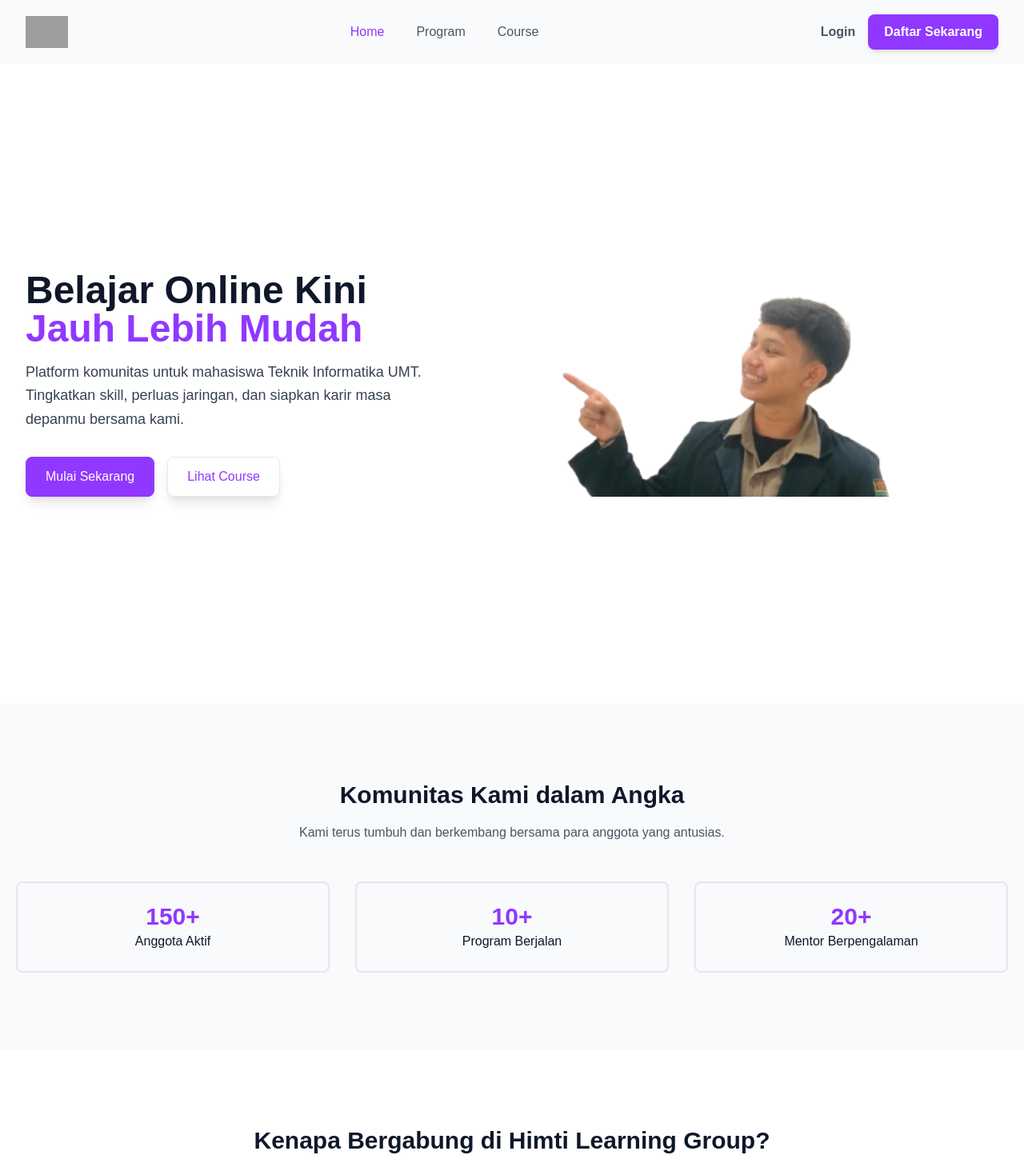
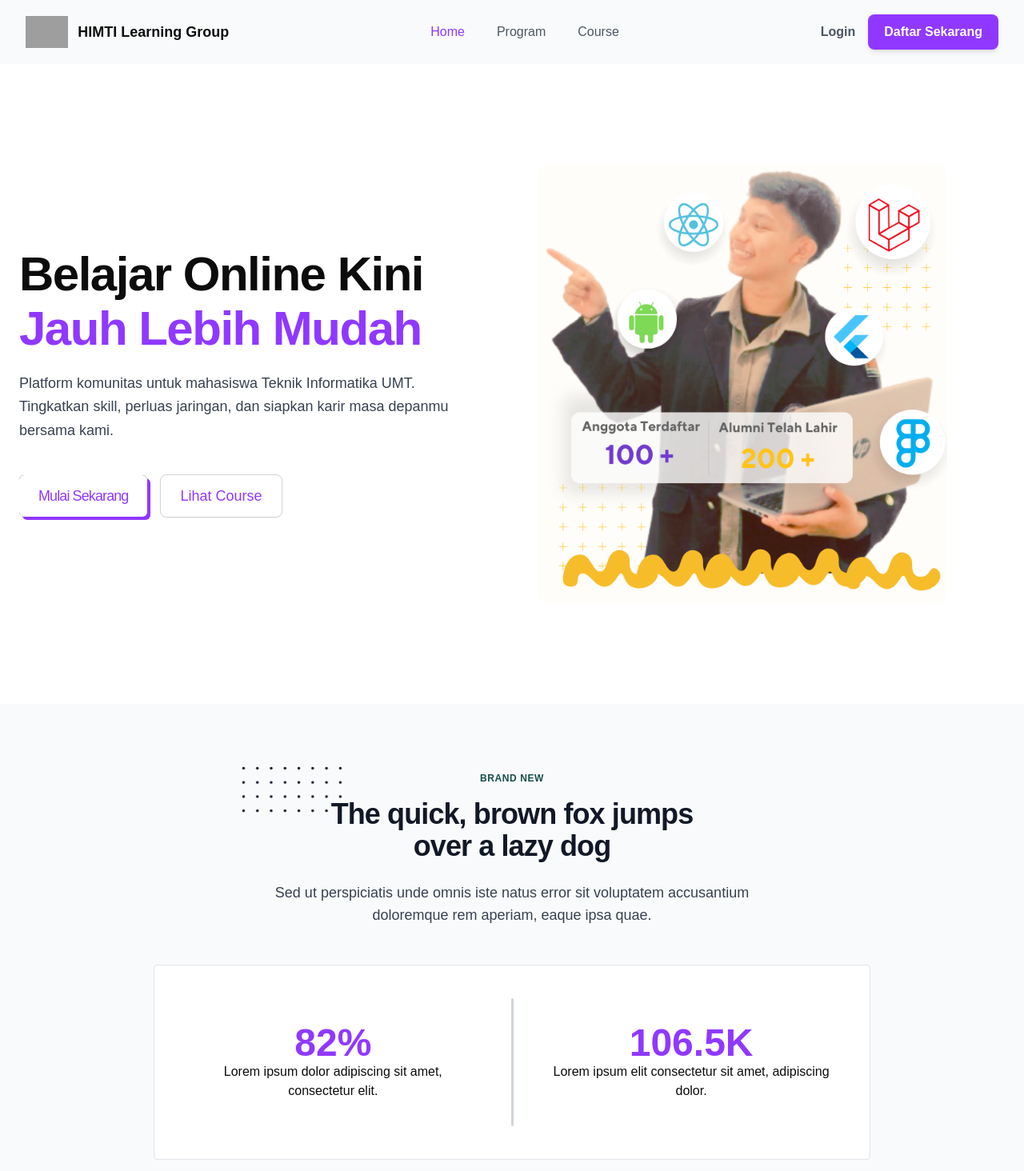
Before and after one commit to RifkiFrds/Himti-Learning-GroupApp, a React (Vite) app: page / in a window 1280 px wide. Shown: the top 1464 px of the page at 80% size. Built offline with nearby package versions, Linux system fonts and the light colour scheme; grey boxes are pictures that could not be loaded.

Commit message:
Add Home PAGE

```diff
--- a/src/Components/Atoms/Button.jsx
+++ b/src/Components/Atoms/Button.jsx
@@ -1,11 +1,52 @@
-import React from 'react'
+import React from 'react';
+import { Link } from 'react-router-dom';
 
-function Button() {
-  return (
-    <div>
-      <button className="btn btn-soft btn-primary">Primary</button>
-    </div>
-  )
-}
+const Button = ({
+  variant = 'primary', // 'primary' atau 'secondary'
+  as = 'a',            // 'a' atau 'Link' dari react-router-dom
+  children,            // Teks di dalam tombol, contoh: "Mulai Sekarang"
+  className = '',      // Untuk menambahkan class custom jika perlu
+  ...props             // Props lainnya seperti href, to, target, dll.
+}) => {
 
-export default Button
+  // Tentukan elemen yang akan dirender: 'a' atau komponen Link
+  const Component = as === 'Link' ? Link : 'a';
+
+  // Style untuk varian 'primary' (tombol ungu dengan efek)
+  if (variant === 'primary') {
+    return (
+      <Component
+        className={`relative inline-flex items-center justify-center px-6 py-3 text-lg font-medium tracking-tighter text-white bg-gray-800 rounded-md group ${className}`}
+        {...props} // sebar semua props (misal: href="/", to="/course")
+      >
+        <span className="absolute inset-0 w-full h-full mt-1 ml-1 transition-all duration-300 ease-in-out bg-primary rounded-md group-hover:mt-0 group-hover:ml-0"></span>
+        <span className="absolute inset-0 w-full h-full bg-white rounded-md "></span>
+        <span className="absolute inset-0 w-full h-full transition-all duration-200 ease-in-out delay-100 bg-primary rounded-md opacity-0 group-hover:opacity-100 "></span>
+        <span className="relative text-primary transition-colors duration-200 ease-in-out delay-100 group-hover:text-white">
+          {children} {/* Tampilkan teks dari children */}
+        </span>
+      </Component>
+    );
+  }
+
+  <a href="#_" class="relative inline-flex items-center justify-start px-6 py-3 overflow-hidden font-medium transition-all bg-white rounded hover:bg-white group">
+    <span class="w-48 h-48 rounded rotate-[-40deg] bg-purple-600 absolute bottom-0 left-0 -translate-x-full ease-out duration-500 transition-all translate-y-full mb-9 ml-9 group-hover:ml-0 group-hover:mb-32 group-hover:translate-x-0"></span>
+    <span class="relative w-full text-left text-black transition-colors duration-300 ease-in-out group-hover:text-white">Button Text</span>
+</a>
+
+  // Style untuk varian 'secondary' (tombol putih)
+  if (variant === 'secondary') {
+    return (
+      <Component
+        className={`inline-block rounded-lg border border-gray-300 bg-white px-6 py-3 text-lg font-medium text-primary shadow-sm transition-transform duration-300 hover:scale-105 hover:bg-gray-50 focus:outline-none focus:ring ${className}`}
+        {...props}
+      >
+        {children}
+      </Component>
+    );
+  }
+
+  return null; // Jika varian tidak dikenali
+};
+
+export default Button;
--- a/src/Components/Layout/Navbar.jsx
+++ b/src/Components/Layout/Navbar.jsx
@@ -1,6 +1,6 @@
 import { useState, useEffect } from 'react';
 import { NavLink } from 'react-router-dom';
-import himtiLogo from '../../assets/himti-logo.png'; // KEMBALIKAN LOGO HIMTI
+import himtiLogo from '../../assets/himti-logo.png';
 
 const Navbar = () => {
   const [isOpen, setIsOpen] = useState(false);
@@ -25,8 +25,8 @@ const Navbar = () => {
 
   // Class styling menggunakan warna 'primary' dari tema Anda
   const linkBaseClass = "text-base font-medium transition-colors duration-300";
-  const activeLinkClass = "text-primary"; // MENGGUNAKAN WARNA UNGU
-  const inactiveLinkClass = "text-gray-600 hover:text-primary"; // MENGGUNAKAN WARNA UNGU
+  const activeLinkClass = "text-primary";
+  const inactiveLinkClass = "text-gray-600 hover:text-primary";
 
   return (
     <nav
@@ -37,12 +37,20 @@ const Navbar = () => {
       <div className="container mx-auto px-4 sm:px-6 lg:px-8">
         <div className="relative flex items-center justify-between h-20">
 
-          {/* Logo HIMTI */}
-          <div className="flex-shrink-0">
-            <NavLink to="/">
+          {/* --- BAGIAN YANG DIPERBAIKI --- */}
+          <NavLink to="/" className="flex-shrink-0">
+            <div className="flex items-center gap-3">
               <img className="h-10 w-auto" src={himtiLogo} alt="HIMTI Learning Group" />
-            </NavLink>
-          </div>
+              {/* REVISI:
+                Class 'hidden' dan 'sm:block' dihapus.
+                Ukuran font diatur menjadi 'text-base' di mobile dan 'text-lg' di layar 'sm' ke atas
+                agar terlihat proporsional.
+              */}
+              <span className="font-bold text-base sm:text-lg text-secondary">
+                HIMTI Learning Group
+              </span>
+            </div>
+          </NavLink>
 
           {/* Nav Links (Desktop) */}
           <div className="hidden md:flex md:items-center md:space-x-10">
@@ -62,7 +70,7 @@ const Navbar = () => {
           {/* Tombol CTA (Desktop) */}
           <div className="hidden md:flex items-center gap-4">
             <a
-              href="#" // Ganti dengan link login jika ada
+              href="#"
               className="font-semibold text-gray-600 hover:text-primary transition-colors"
             >
               Login
--- a/src/Components/Organisms/HeroSection.jsx
+++ b/src/Components/Organisms/HeroSection.jsx
@@ -1,53 +1,54 @@
-// src/Components/Organisms/HeroSection.jsx
-
 import heroIllustration from '../../assets/hero-illustration.png';
 import { Link } from 'react-router-dom';
-
+import Button from '../Atoms/Button';
 const HeroSection = () => {
   return (
-    <section className="bg-white">
-      <div className="container mx-auto max-w-screen-xl px-4 py-8 sm:px-6 lg:flex lg:h-screen lg:items-center lg:px-8">
-        <div className="grid w-full grid-cols-1 gap-8 lg:grid-cols-2 lg:gap-16">
+    <section className="relative bg-white overflow-hidden">
+      <div className="container mx-auto flex min-h-screen max-w-screen-xl items-center px-4 py-20 sm:px-6 lg:py-24">
+        <div className="grid w-full grid-cols-1 items-center gap-y-16 lg:grid-cols-2 lg:gap-x-16">
 
-          {/* Kolom Teks (Kiri) */}
-          <div className="flex flex-col justify-center text-center lg:text-left">
-            <h1 className="text-4xl font-bold text-secondary sm:text-5xl">
+          <div className="text-center lg:text-left">
+            <h1 className="text-4xl font-bold tracking-tight text-secondary sm:text-5xl md:text-6xl">
               Belajar Online Kini
-              <strong className="block font-extrabold text-primary">
+              <strong className="mt-2 block font-extrabold text-primary">
                 Jauh Lebih Mudah
               </strong>
             </h1>
 
-            <p className="mt-4 max-w-lg mx-auto lg:mx-0 text-pretty text-gray-700 sm:text-lg/relaxed">
+            <p className="mt-6 text-lg leading-relaxed text-gray-700">
               Platform komunitas untuk mahasiswa Teknik Informatika UMT. Tingkatkan skill, perluas jaringan, dan siapkan karir masa depanmu bersama kami.
             </p>
 
-            <div className="mt-8 flex flex-wrap gap-4 justify-center lg:justify-start">
-              <a
+            <div className="mt-10 flex flex-wrap items-center justify-center gap-4 lg:justify-start">
+
+              <Button
+                variant="primary"
                 href="https://himti-lms.vercel.app/"
                 target="_blank"
                 rel="noopener noreferrer"
-                className="inline-block rounded-lg border border-primary bg-primary px-6 py-3 font-medium text-white shadow-lg transition hover:bg-opacity-90 focus:outline-none focus:ring"
               >
                 Mulai Sekarang
-              </a>
+              </Button>
 
-              <Link
+              <Button
+                variant="secondary"
+                as={Link}
                 to="/course"
-                className="inline-block rounded-lg border border-gray-200 bg-white px-6 py-3 font-medium text-primary shadow-lg transition hover:bg-gray-50 focus:outline-none focus:ring"
               >
                 Lihat Course
-              </Link>
+              </Button>
+
             </div>
           </div>
 
-          {/* Kolom Gambar (Kanan) */}
-          <div className="relative h-80 overflow-hidden rounded-lg sm:h-80 lg:h-full">
-            <img
-              alt="Mahasiswa sedang belajar dan berkolaborasi"
-              src={heroIllustration}
-              className="absolute inset-90 h-full w-full object-cover"
-            />
+          <div className="relative flex items-center justify-center">
+             <div className="relative w-full max-w-lg lg:max-w-none">
+                <img
+                    alt="Mahasiswa"
+                    src={heroIllustration}
+                    className="max-w-lg h-auto w-full rounded-2xl object-contain"
+                />
+            </div>
           </div>
 
         </div>
--- a/src/Components/Organisms/StatsSection.jsx
+++ b/src/Components/Organisms/StatsSection.jsx
@@ -1,37 +1,76 @@
-const StatCard = ({ count, label }) => (
-  <div className="p-4 md:w-1/3 sm:w-1/2 w-full">
-    <div className="border-2 border-gray-200 px-4 py-6 rounded-lg text-center">
-      <h2 className="title-font font-bold text-3xl text-primary">{count}</h2>
-      <p className="leading-relaxed text-secondary">{label}</p>
-    </div>
-  </div>
-);
-
 const StatsSection = () => {
-  const stats = [
-    { count: "150+", label: "Anggota Aktif" },
-    { count: "10+", label: "Program Berjalan" },
-    { count: "20+", label: "Mentor Berpengalaman" },
-  ];
 
   return (
-    <section className="text-gray-600 body-font bg-gray-50">
-      <div className="container px-5 py-24 mx-auto">
-        <div className="flex flex-col text-center w-full mb-12">
-          <h1 className="sm:text-3xl text-2xl font-bold title-font mb-4 text-secondary">
-            Komunitas Kami dalam Angka
-          </h1>
-          <p className="lg:w-2/3 mx-auto leading-relaxed text-base">
-            Kami terus tumbuh dan berkembang bersama para anggota yang antusias.
+    <div className="px-4 py-16 mx-auto sm:max-w-xl md:max-w-full lg:max-w-screen-xl md:px-24 lg:px-8 lg:py-20">
+      <div className="max-w-xl mb-10 md:mx-auto sm:text-center lg:max-w-2xl md:mb-12">
+        <div>
+          <p className="inline-block px-3 py-px mb-4 text-xs font-semibold tracking-wider text-teal-900 uppercase rounded-full bg-teal-accent-400">
+            Brand new
           </p>
         </div>
-        <div className="flex flex-wrap -m-4">
-          {stats.map((stat, index) => (
-            <StatCard key={index} count={stat.count} label={stat.label} />
-          ))}
+        <h2 className="max-w-lg mb-6 font-sans text-3xl font-bold leading-none tracking-tight text-gray-900 sm:text-4xl md:mx-auto">
+          <span className="relative inline-block">
+            <svg
+              viewBox="0 0 52 24"
+              fill="currentColor"
+              className="absolute top-0 left-0 z-0 hidden w-32 -mt-8 -ml-20 text-blue-gray-100 lg:w-32 lg:-ml-28 lg:-mt-10 sm:block"
+            >
+              <defs>
+                <pattern
+                  id="d5589eeb-3fca-4f01-ac3e-983224745704"
+                  x="0"
+                  y="0"
+                  width=".135"
+                  height=".30"
+                >
+                  <circle cx="1" cy="1" r=".7" />
+                </pattern>
+              </defs>
+              <rect
+                fill="url(#d5589eeb-3fca-4f01-ac3e-983224745704)"
+                width="52"
+                height="24"
+              />
+            </svg>
+            <span className="relative">The</span>
+          </span>{' '}
+          quick, brown fox jumps over a lazy dog
+        </h2>
+        <p className="text-base text-gray-700 md:text-lg">
+          Sed ut perspiciatis unde omnis iste natus error sit voluptatem
+          accusantium doloremque rem aperiam, eaque ipsa quae.
+        </p>
+      </div>
+      <div className="relative w-full p-px mx-auto mb-4 overflow-hidden transition-shadow duration-300 border rounded lg:mb-8 lg:max-w-4xl group hover:shadow-xl">
+        <div className="absolute bottom-0 left-0 w-full h-1 duration-300 origin-left transform scale-x-0 bg-deep-purple-accent-400 group-hover:scale-x-100" />
+        <div className="absolute bottom-0 left-0 w-1 h-full duration-300 origin-bottom transform scale-y-0 bg-deep-purple-accent-400 group-hover:scale-y-100" />
+        <div className="absolute top-0 left-0 w-full h-1 duration-300 origin-right transform scale-x-0 bg-deep-purple-accent-400 group-hover:scale-x-100" />
+        <div className="absolute bottom-0 right-0 w-1 h-full duration-300 origin-top transform scale-y-0 bg-deep-purple-accent-400 group-hover:scale-y-100" />
+        <div className="relative flex flex-col items-center h-full py-10 duration-300 bg-white rounded-sm transition-color sm:items-stretch sm:flex-row">
+          <div className="px-12 py-8 text-center">
+            <h6 className="text-4xl font-bold text-deep-purple-accent-400 sm:text-5xl text-primary">
+              82%
+            </h6>
+            <p className="text-center md:text-base">
+              Lorem ipsum dolor adipiscing sit amet, consectetur elit.
+            </p>
+          </div>
+          <div className="w-56 h-1 transition duration-300 transform bg-gray-300 rounded-full group-hover:bg-deep-purple-accent-400 group-hover:scale-110 sm:h-auto sm:w-1" />
+          <div className="px-12 py-8 text-center ">
+            <h6 className="text-4xl font-bold text-deep-purple-accent-400 sm:text-5xl text-primary">
+              106.5K
+            </h6>
+            <p className="text-center md:text-base">
+              Lorem ipsum elit consectetur sit amet, adipiscing dolor.
+            </p>
+          </div>
         </div>
       </div>
-    </section>
+      <p className="mx-auto mb-4 text-gray-600 sm:text-center lg:max-w-2xl lg:mb-6 md:px-16">
+        Lorem ipsum dolor sit amet, consectetur adipiscing elit, sed do eiusmod
+        tempor incididunt ut labore et dolore magna aliqua.
+      </p>
+    </div>
   );
 };
 
--- a/tailwind.config.cjs
+++ b/tailwind.config.cjs
@@ -8,11 +8,12 @@ module.exports = {
     extend: {
       colors: {
         'primary': '#9038FF',
-        'secondary': '#0F172A',
+        'secondary': '#0c0c0cff',
         'accent': '#F97316',
+        'button': '#f9f6f4ff'
       },
       fontFamily: {
-        'sans': ['Poppins', 'sans-serif'], // Menggunakan font Poppins
+        'sans': ['Poppins', 'sans-serif'],
       },
     },
   },
```
Also changed, not shown: src/Pages/Course.jsx (+9 -62 lines), src/Pages/Program.jsx (+8 -34 lines), Kelompok-4.txt (added), src/assets/hero-illustration.png.
